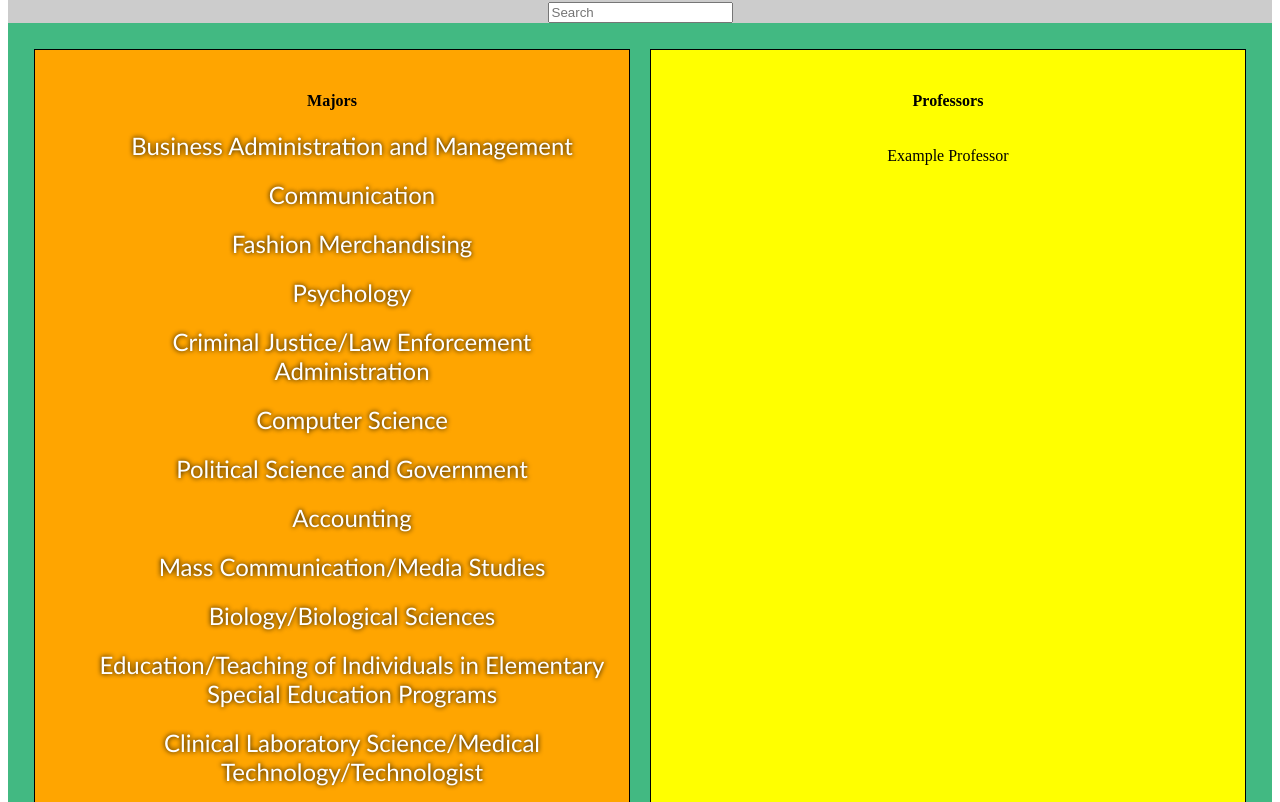
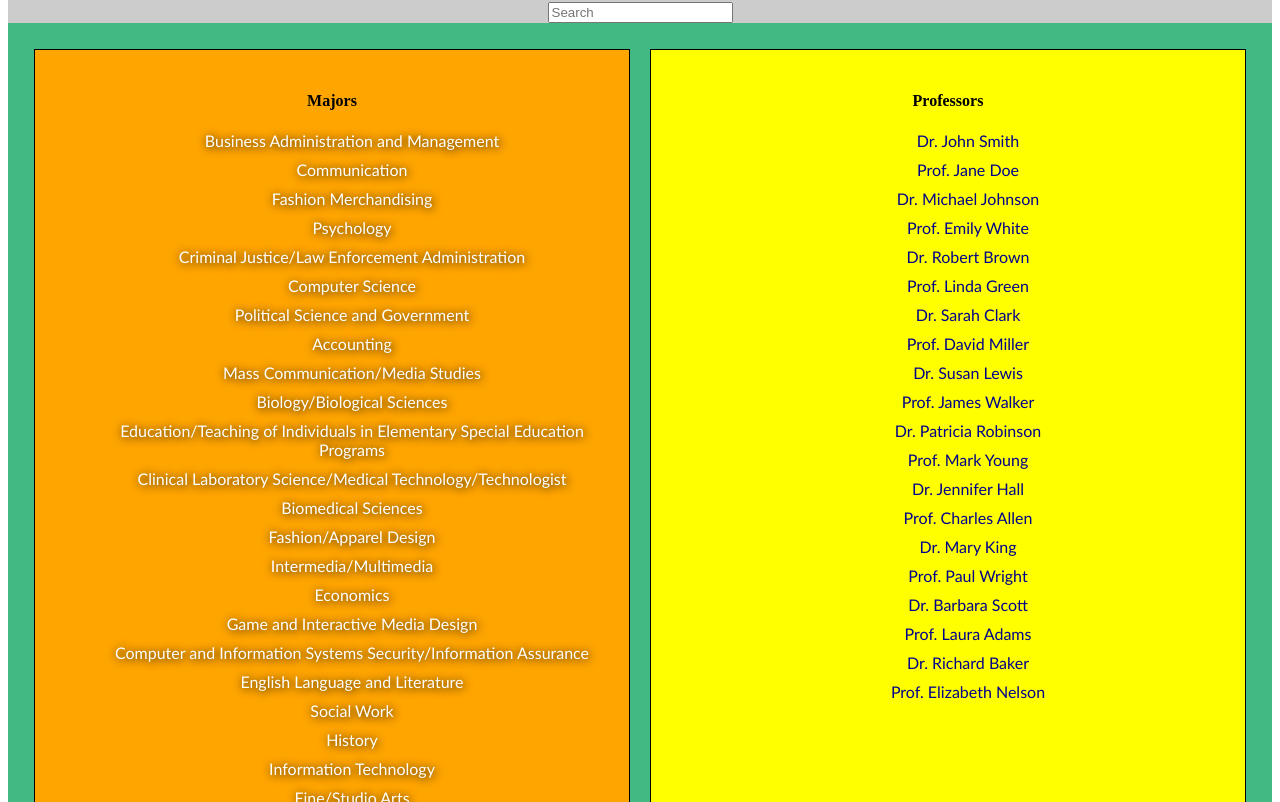
Before and after one commit to neopinp/ClassPeek, a Vue app in the folder frontend/: page /#/ in a window 1280 px wide. Shown: the part 438-1240 px from the top of the page. Built offline with nearby package versions, Linux system fonts and the light colour scheme.

Commit message:
added professor placeholder listings and added addition styling to the homepage

```diff
--- a/frontend/src/components/HomePage.vue
+++ b/frontend/src/components/HomePage.vue
@@ -18,7 +18,7 @@
           <h4>Majors</h4>
           <ol>
             <!-- Placeholder hyperlinks given a list of majors -->
-            <li id="majorli" v-for="major in maristMajors" :key="major">
+            <li id="homepage-majorli" v-for="major in maristMajors" :key="major">
               {{ major }}
             </li>
           </ol>
@@ -28,11 +28,11 @@
 
         <section style="background-color:Yellow">
           <h4>Professors</h4>
-          <ul>
-            <li>
-              <p>Example Professor</p>
+          <ol>
+            <li id="homepage-professorli" v-for="professor in maristProfessors" :key="professor">
+              {{ professor }}
             </li>
-          </ul>
+          </ol>
         </section>
       </nav>
     </main>
@@ -89,7 +89,29 @@ export default defineComponent({
         "Biology Teacher Education",
         "Chemistry Teacher Education",
         "Chemistry"
-      ]
+      ],
+      maristProfessors: [
+        "Dr. John Smith",
+        "Prof. Jane Doe",
+        "Dr. Michael Johnson",
+        "Prof. Emily White",
+        "Dr. Robert Brown",
+        "Prof. Linda Green",
+        "Dr. Sarah Clark",
+        "Prof. David Miller",
+        "Dr. Susan Lewis",
+        "Prof. James Walker",
+        "Dr. Patricia Robinson",
+        "Prof. Mark Young",
+        "Dr. Jennifer Hall",
+        "Prof. Charles Allen",
+        "Dr. Mary King",
+        "Prof. Paul Wright",
+        "Dr. Barbara Scott",
+        "Prof. Laura Adams",
+        "Dr. Richard Baker",
+        "Prof. Elizabeth Nelson",
+      ],
     };
   }
 });
--- a/frontend/src/components/styles/HomePage.css
+++ b/frontend/src/components/styles/HomePage.css
@@ -47,10 +47,18 @@ ol {
   list-style-type: none; /* Remove default numbering */
 }
 
-#majorli {
-  margin-bottom: 20px;
-  font-size: 24px;
+#homepage-majorli {
+
   color: white;
+  text-shadow: black 1px 1px 10px; /* color offset-x offset-y blur-radius */
+}
+
+#homepage-professorli {
+  color: darkblue;
+}
+
+#homepage-majorli,#homepage-professorli {
+  margin-bottom: 10px;
+  font-size: 16px;
   font-family:'Gill Sans', 'Gill Sans MT', Calibri, 'Trebuchet MS', sans-serif;
-  text-shadow: black 0px 0px 5px; /* color offset-x offset-y blur-radius */
 }
```
